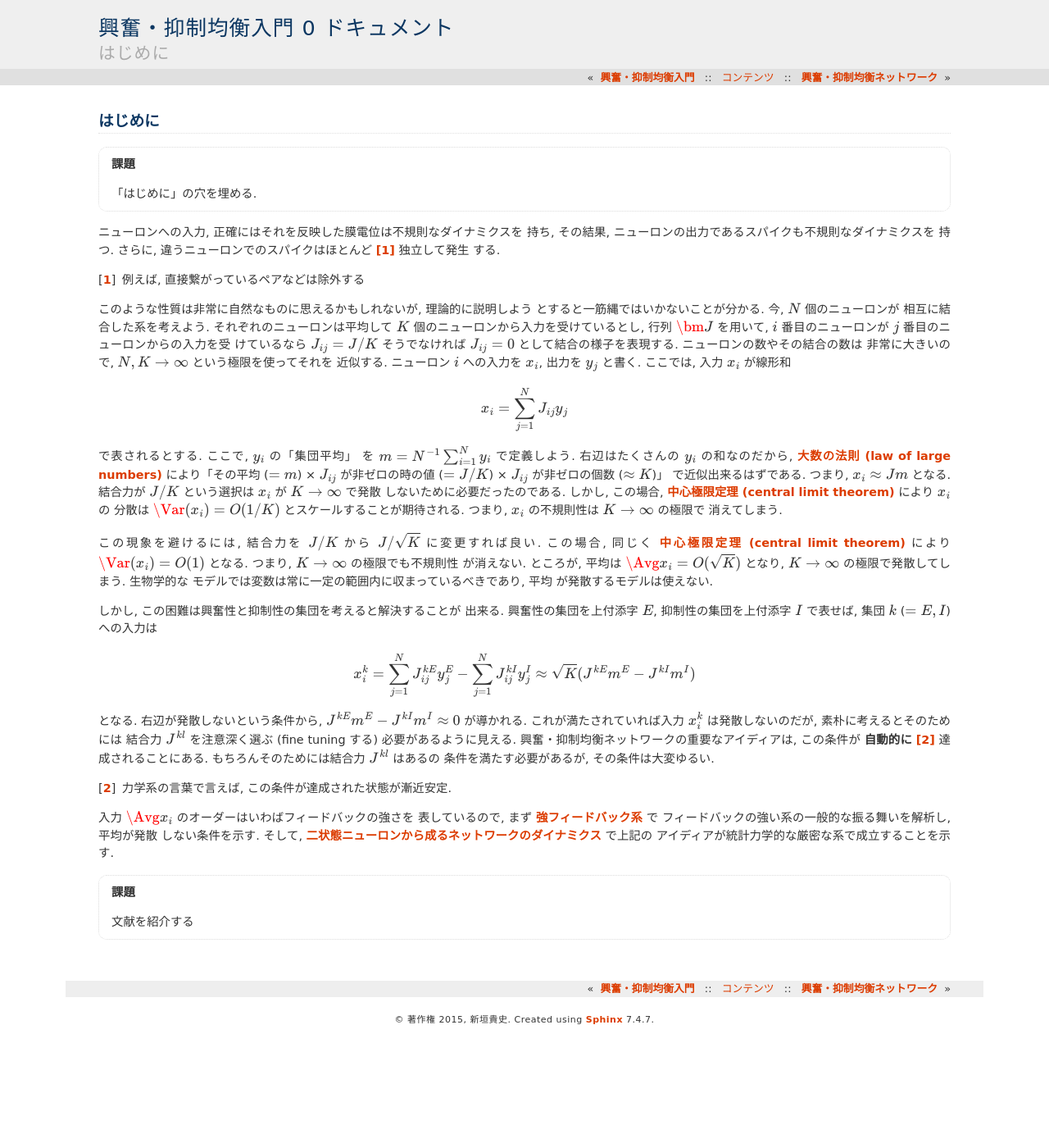
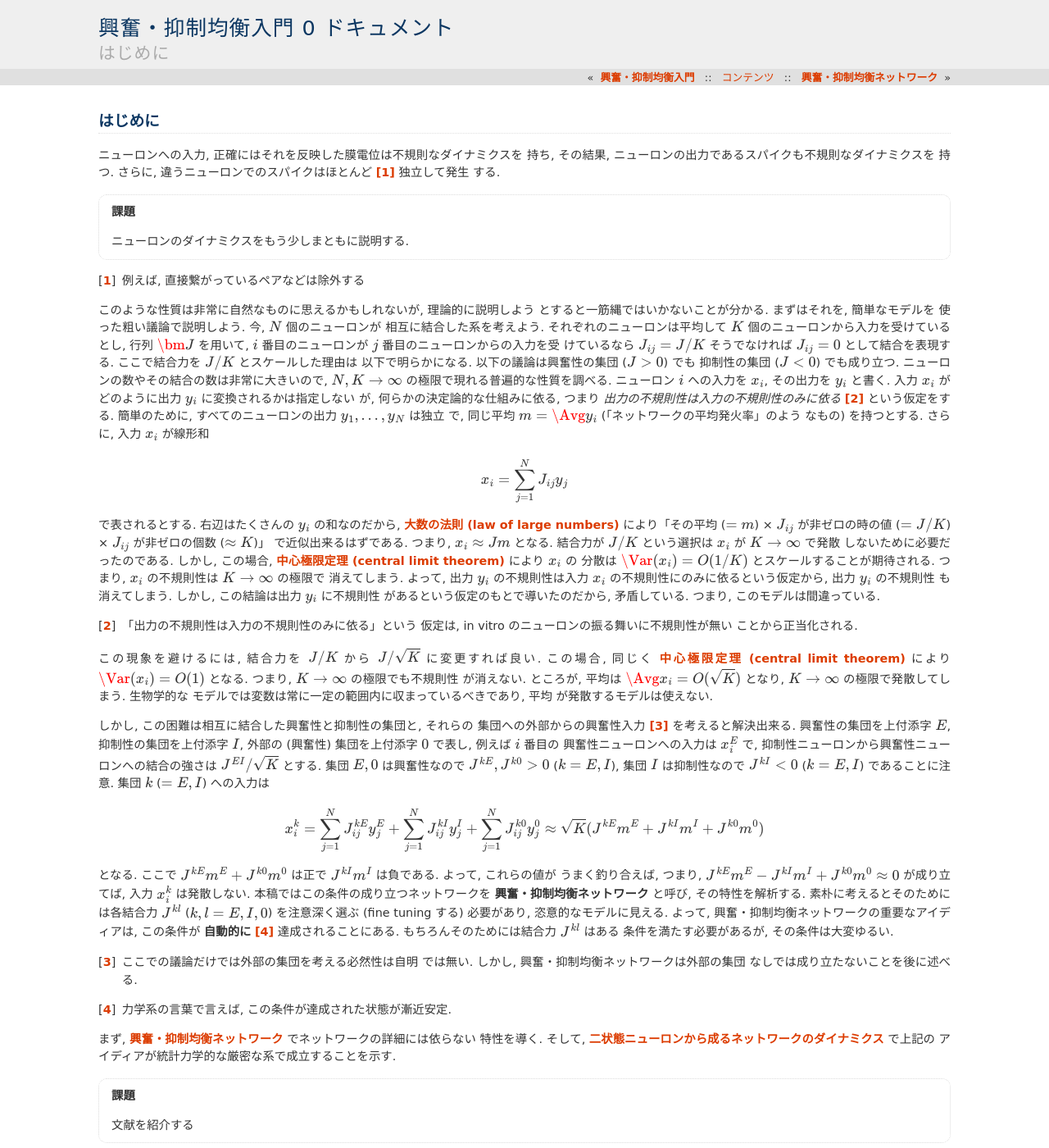
Before and after one commit to tkf/balance-tutorial-ja, a Sphinx documentation site: the page built from source/introduction.rst, in a window 1280 px wide and 1400 px high. Shown: the whole window at 82% size. Built offline with Sphinx 7.4.7, drawn with Linux system fonts in a browser that asks for light colours; formulas are drawn with MathJax 3.

Commit message:
「はじめに」の粗い議論をとりあえずは完成させる

```diff
--- a/source/balance_network/index.rst
+++ b/source/balance_network/index.rst
@@ -1,3 +1,5 @@
+.. _balance-network:
+
 ============================
  興奮・抑制均衡ネットワーク
 ============================
--- a/source/introduction.rst
+++ b/source/introduction.rst
@@ -1,33 +1,42 @@
 ==========
  はじめに
 ==========
-
-.. todo:: 「はじめに」の穴を埋める.
 
 ニューロンへの入力, 正確にはそれを反映した膜電位は不規則なダイナミクスを
 持ち, その結果, ニューロンの出力であるスパイクも不規則なダイナミクスを
 持つ.  さらに, 違うニューロンでのスパイクはほとんど [#]_ 独立して発生
 する.
 
+.. todo:: ニューロンのダイナミクスをもう少しまともに説明する.
+
 .. [#] 例えば, 直接繋がっているペアなどは除外する
 
 このような性質は非常に自然なものに思えるかもしれないが, 理論的に説明しよう
-とすると一筋縄ではいかないことが分かる.  今, :math:`N` 個のニューロンが
+とすると一筋縄ではいかないことが分かる.  まずはそれを, 簡単なモデルを
+使った粗い議論で説明しよう.  今, :math:`N` 個のニューロンが
 相互に結合した系を考えよう.  それぞれのニューロンは平均して :math:`K`
 個のニューロンから入力を受けているとし, 行列 :math:`\bm J` を用いて,
 :math:`i` 番目のニューロンが :math:`j` 番目のニューロンからの入力を受
 けているなら :math:`J_{ij} = J / K` そうでなければ :math:`J_{ij} = 0`
-として結合の様子を表現する.  ニューロンの数やその結合の数は
-非常に大きいので, :math:`N, K \to \infty` という極限を使ってそれを
-近似する.  ニューロン :math:`i` への入力を :math:`x_i`, 出力を
-:math:`y_j` と書く.  ここでは, 入力 :math:`x_i` が線形和
+として結合を表現する.  ここで結合力を :math:`J/K` とスケールした理由は
+以下で明らかになる.  以下の議論は興奮性の集団 (:math:`J > 0`) でも
+抑制性の集団 (:math:`J < 0`) でも成り立つ.
+ニューロンの数やその結合の数は非常に大きいので,
+:math:`N, K \to \infty` の極限で現れる普遍的な性質を調べる.  ニューロン
+:math:`i` への入力を :math:`x_i`, その出力を :math:`y_i` と書く.
+入力 :math:`x_i` がどのように出力 :math:`y_i` に変換されるかは指定しない
+が, 何らかの決定論的な仕組みに依る, つまり
+*出力の不規則性は入力の不規則性のみに依る* [#det]_
+という仮定をする.
+簡単のために, すべてのニューロンの出力 :math:`y_1, \ldots, y_N` は独立
+で, 同じ平均 :math:`m = \Avg{y_i}` (「ネットワークの平均発火率」のよう
+なもの) を持つとする. さらに, 入力 :math:`x_i` が線形和
 
 .. math::
 
    x_i = \sum_{j=1}^{N} J_{ij} y_j
 
-で表されるとする.  ここで, :math:`y_i` の「集団平均」 を
-:math:`m = N^{-1} \sum_{i=1}^{N} y_i` で定義しよう.
+で表されるとする.
 右辺はたくさんの :math:`y_i` の和なのだから, :ref:`lln`
 により「その平均 (:math:`= m`)
 × :math:`J_{ij}` が非ゼロの時の値 (:math:`= J / K`)
@@ -39,7 +48,15 @@
 しかし, この場合, :ref:`clt` により :math:`x_i` の
 分散は :math:`\Var (x_i) = O(1/K)` とスケールすることが期待される.
 つまり, :math:`x_i` の不規則性は :math:`K \to \infty` の極限で
-消えてしまう.
+消えてしまう.  よって, 出力 :math:`y_i` の不規則性は入力 :math:`x_i`
+の不規則性にのみに依るという仮定から, 出力 :math:`y_i` の不規則性
+も消えてしまう.  しかし, この結論は出力 :math:`y_i` に不規則性
+があるという仮定のもとで導いたのだから, 矛盾している.  つまり,
+このモデルは間違っている.
+
+.. [#det] 「出力の不規則性は入力の不規則性のみに依る」という
+   仮定は, in vitro のニューロンの振る舞いに不規則性が無い
+   ことから正当化される.
 
 この現象を避けるには, 結合力を :math:`J/K` から
 :math:`J / \sqrt K` に変更すれば良い.
@@ -51,37 +68,54 @@
 モデルでは変数は常に一定の範囲内に収まっているべきであり, 平均
 が発散するモデルは使えない.
 
-しかし, この困難は興奮性と抑制性の集団を考えると解決することが
-出来る.
+しかし, この困難は相互に結合した興奮性と抑制性の集団と, それらの
+集団への外部からの興奮性入力 [#ext]_ を考えると解決出来る.
 興奮性の集団を上付添字 :math:`E`,
-抑制性の集団を上付添字 :math:`I` で表せば, 集団 :math:`k`
-(:math:`= E, I`) への入力は
+抑制性の集団を上付添字 :math:`I`,
+外部の (興奮性) 集団を上付添字 :math:`0`
+で表し, 例えば :math:`i` 番目の
+興奮性ニューロンへの入力は :math:`x^E_i` で,
+抑制性ニューロンから興奮性ニューロンへの結合の強さは
+:math:`J^{EI} / \sqrt K` とする.
+集団 :math:`E, 0` は興奮性なので :math:`J^{kE}, J^{k0} > 0`
+(:math:`k = E, I`),
+集団 :math:`I` は抑制性なので :math:`J^{kI} < 0`
+(:math:`k = E, I`) であることに注意.
+集団 :math:`k` (:math:`= E, I`) への入力は
 
 .. math::
 
    x^k_i
    = \sum_{j=1}^{N} J^{kE}_{ij} y^{E}_j
-   - \sum_{j=1}^{N} J^{kI}_{ij} y^{I}_j
+   + \sum_{j=1}^{N} J^{kI}_{ij} y^{I}_j
+   + \sum_{j=1}^{N} J^{k0}_{ij} y^{0}_j
    \approx
-   \sqrt{K} (J^{kE} m^E - J^{kI} m^I)
+   \sqrt{K} (J^{kE} m^E + J^{kI} m^I + J^{k0} m^0)
 
-となる.  右辺が発散しないという条件から,
-:math:`J^{kE} m^E - J^{kI} m^I \approx 0`
-が導かれる.  これが満たされていれば入力 :math:`x^k_i`
-は発散しないのだが, 素朴に考えるとそのためには
-結合力 :math:`J^{kl}` を注意深く選ぶ (fine tuning する)
-必要があるように見える.
+となる.  ここで :math:`J^{kE} m^E + J^{k0} m^0` は正で
+:math:`J^{kI} m^I` は負である.  よって, これらの値が
+うまく釣り合えば, つまり,
+:math:`J^{kE} m^E - J^{kI} m^I + J^{k0} m^0 \approx 0`
+が成り立てば, 入力 :math:`x^k_i` は発散しない.
+本稿ではこの条件の成り立つネットワークを
+**興奮・抑制均衡ネットワーク** と呼び, その特性を解析する.
+素朴に考えるとそのためには各結合力 :math:`J^{kl}`
+(:math:`k, l = E, I, 0`) を注意深く選ぶ (fine tuning する)
+必要があり, 恣意的なモデルに見える.  よって,
 興奮・抑制均衡ネットワークの重要なアイディアは, この条件が
 **自動的に** [#]_ 達成されることにある.
-もちろんそのためには結合力 :math:`J^{kl}` はあるの
+もちろんそのためには結合力 :math:`J^{kl}` はある
 条件を満たす必要があるが, その条件は大変ゆるい.
+
+.. [#ext] ここでの議論だけでは外部の集団を考える必然性は自明
+   では無い.  しかし, 興奮・抑制均衡ネットワークは外部の集団
+   なしでは成り立たないことを後に述べる.
 
 .. [#] 力学系の言葉で言えば, この条件が達成された状態が漸近安定.
 
-入力 :math:`\Avg{x_i}` のオーダーはいわばフィードバックの強さを
-表しているので, まず :ref:`strong-feedback-system` で
-フィードバックの強い系の一般的な振る舞いを解析し, 平均が発散
-しない条件を示す.  そして, :ref:`binary-network` で上記の
+まず, :ref:`balance-network` でネットワークの詳細には依らない
+特性を導く.
+そして, :ref:`binary-network` で上記の
 アイディアが統計力学的な厳密な系で成立することを示す.
 
 .. todo:: 文献を紹介する
```
